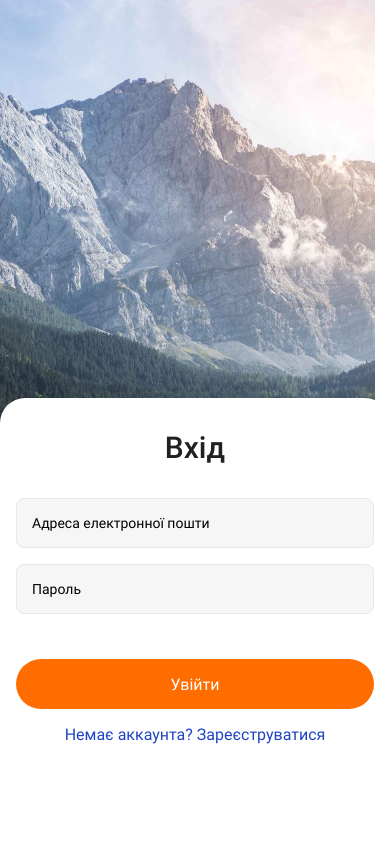
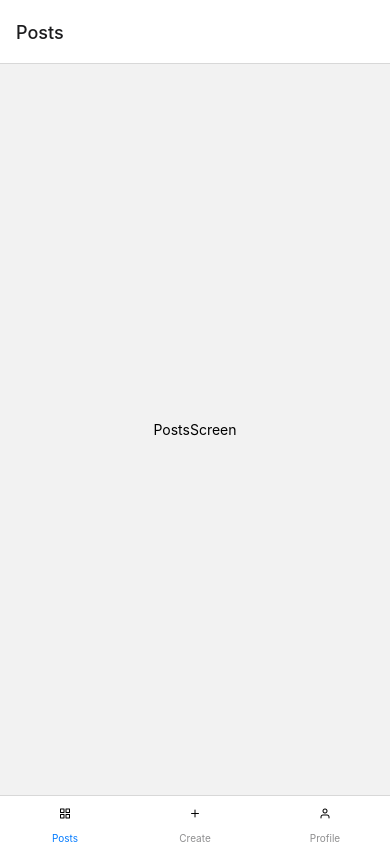
Before and after one commit to skif6623/react-native-test, a React Native app: screen /Home in a window 390 px wide. Built offline with nearby package versions, Linux system fonts and the light colour scheme.

Commit message:
rewrote the navigation

```diff
--- a/App.jsx
+++ b/App.jsx
@@ -1,7 +1,17 @@
+import React from 'react';
+import { useFonts } from 'expo-font';
+import Router from './router';
+
 import { NavigationContainer } from '@react-navigation/native';
-import React, { useState, useCallback } from 'react';
-import { useFonts } from 'expo-font';
-import useRoute from './router';
+import { createStackNavigator } from '@react-navigation/stack';
+
+import RegistrationScreen from './screens/auth/RegistrationScreen';
+import LoginScreen from './screens/auth/LoginScreen';
+import Home from './screens/auth/Home';
+
+import { Button } from 'react-native';
+
+const AuthStack = createStackNavigator();
 
 // import * as SplashScreen from "expo-splash-screen";
 // SplashScreen.preventAutoHideAsync();
@@ -11,7 +21,8 @@ const App = () => {
     'Roboto-Regular': require('./assets/fonts/Roboto-Regular.ttf'),
     'Roboto-Medium': require('./assets/fonts/Roboto-Medium.ttf'),
   });
-  const routing = useRoute(false);
+
+  const routing = Router(false);
 
   // const onLayoutRootView = useCallback(async () => {
   // 	if (fontsLoaded) {
@@ -23,7 +34,18 @@ const App = () => {
     return null;
   }
 
-  return <NavigationContainer>{routing}</NavigationContainer>;
+  return (
+    <NavigationContainer>
+      <AuthStack.Navigator
+        initialRouteName="Login"
+        screenOptions={{ headerShown: false }}
+      >
+        <AuthStack.Screen name="Home" component={Home} />
+        <AuthStack.Screen name="Login" component={LoginScreen} />
+        <AuthStack.Screen name="Registration" component={RegistrationScreen} />
+      </AuthStack.Navigator>
+    </NavigationContainer>
+  );
 };
 
 export default App;
--- a/router.js
+++ b/router.js
@@ -10,9 +10,9 @@ import PostsScreen from './screens/mainScreen/PostsScreen';
 import LoginScreen from './screens/auth/LoginScreen';
 
 const AuthStack = createStackNavigator();
-const MainTab = createBottomTabNavigator();
+const Tab = createBottomTabNavigator();
 
-const useRoute = isAuth => {
+const Router = isAuth => {
   if (!isAuth) {
     return (
       <AuthStack.Navigator>
@@ -67,4 +67,4 @@ const useRoute = isAuth => {
     </MainTab.Navigator>
   );
 };
-export default useRoute;
+export default Router;
--- /dev/null
+++ b/screens/auth/Home.jsx
@@ -0,0 +1,46 @@
+import React from 'react';
+import { View, Text, StyleSheet } from 'react-native';
+
+import ProfileScreen from '../mainScreen/ProfileScreen';
+import CreateScreen from '../mainScreen/CreatePostsScreen';
+import PostsScreen from '../mainScreen/PostsScreen';
+
+import { createBottomTabNavigator } from '@react-navigation/bottom-tabs';
+const Tab = createBottomTabNavigator();
+
+import { Feather } from '@expo/vector-icons';
+
+const Home = ({ navigation, route }) => {
+  return (
+    <Tab.Navigator
+      screenOptions={({ route }) => ({
+        tabBarIcon: (focused, size, color) => {
+          let iconName;
+
+          if (route.name === 'Posts') {
+            iconName = focused && 'grid';
+          } else if (route.name === 'Create') {
+            iconName = focused && 'plus';
+          } else if (route.name === 'Profile') {
+            iconName = focused && 'user';
+          }
+          return <Feather name={iconName} size={size} color={color} />;
+        },
+      })}
+    >
+      <Tab.Screen name="Posts" component={PostsScreen} />
+      <Tab.Screen name="Create" component={CreateScreen} />
+      <Tab.Screen name="Profile" component={ProfileScreen} />
+    </Tab.Navigator>
+  );
+};
+
+const styles = StyleSheet.create({
+  container: {
+    flex: 1,
+    alignItems: 'center',
+    justifyContent: 'center',
+  },
+});
+
+export default Home;
--- a/screens/auth/LoginScreen.jsx
+++ b/screens/auth/LoginScreen.jsx
@@ -10,7 +10,6 @@ import {
   Text,
   ImageBackground,
   TouchableOpacity,
-  Button,
 } from 'react-native';
 
 const initialLoginData = {
@@ -32,6 +31,10 @@ const LoginScreen = ({ navigation }) => {
     Keyboard.dismiss();
     console.log(state);
     setState(initialLoginData);
+    navigation.navigate('Home', {
+      email: state.email,
+      password: state.password,
+    });
   };
 
   return (
```
Also changed, not shown: screens/mainScreen/Home.jsx (deleted).
